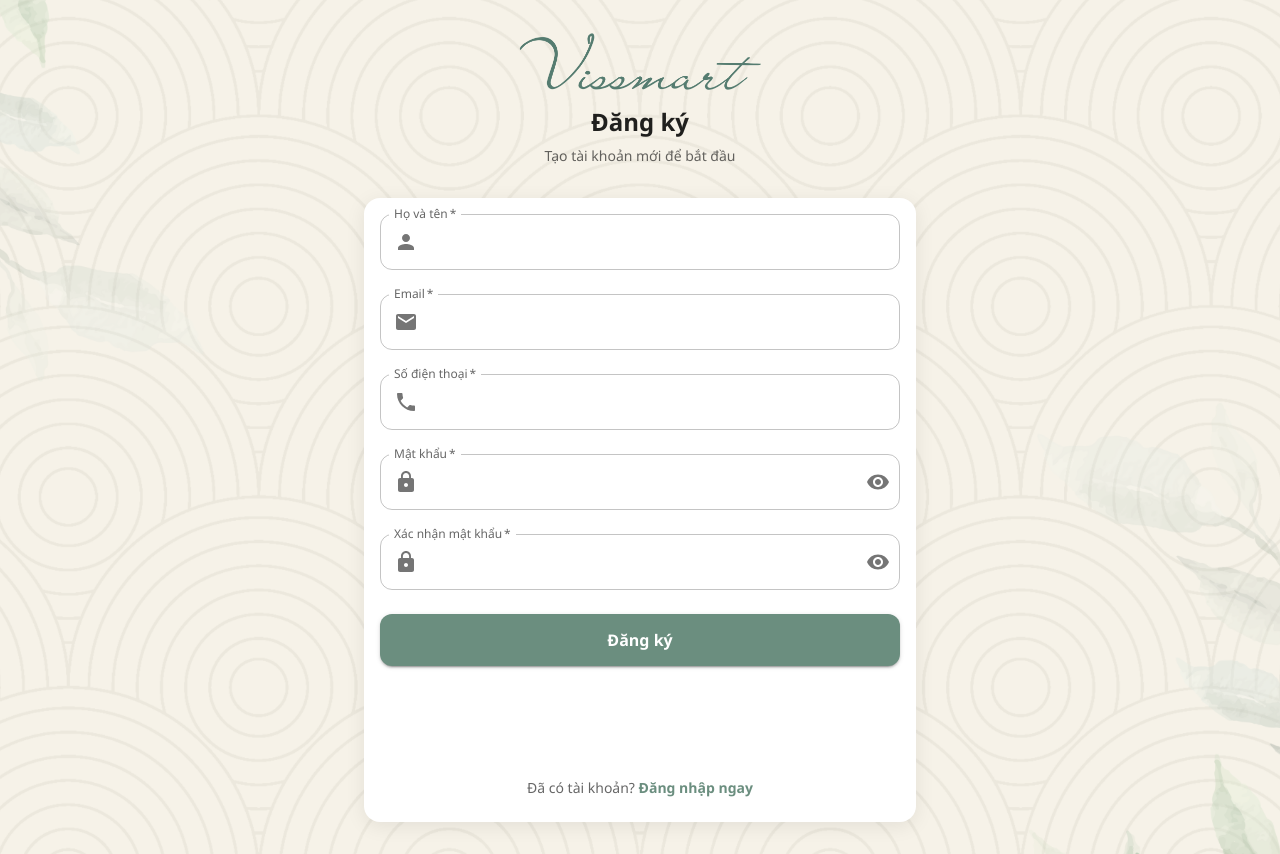
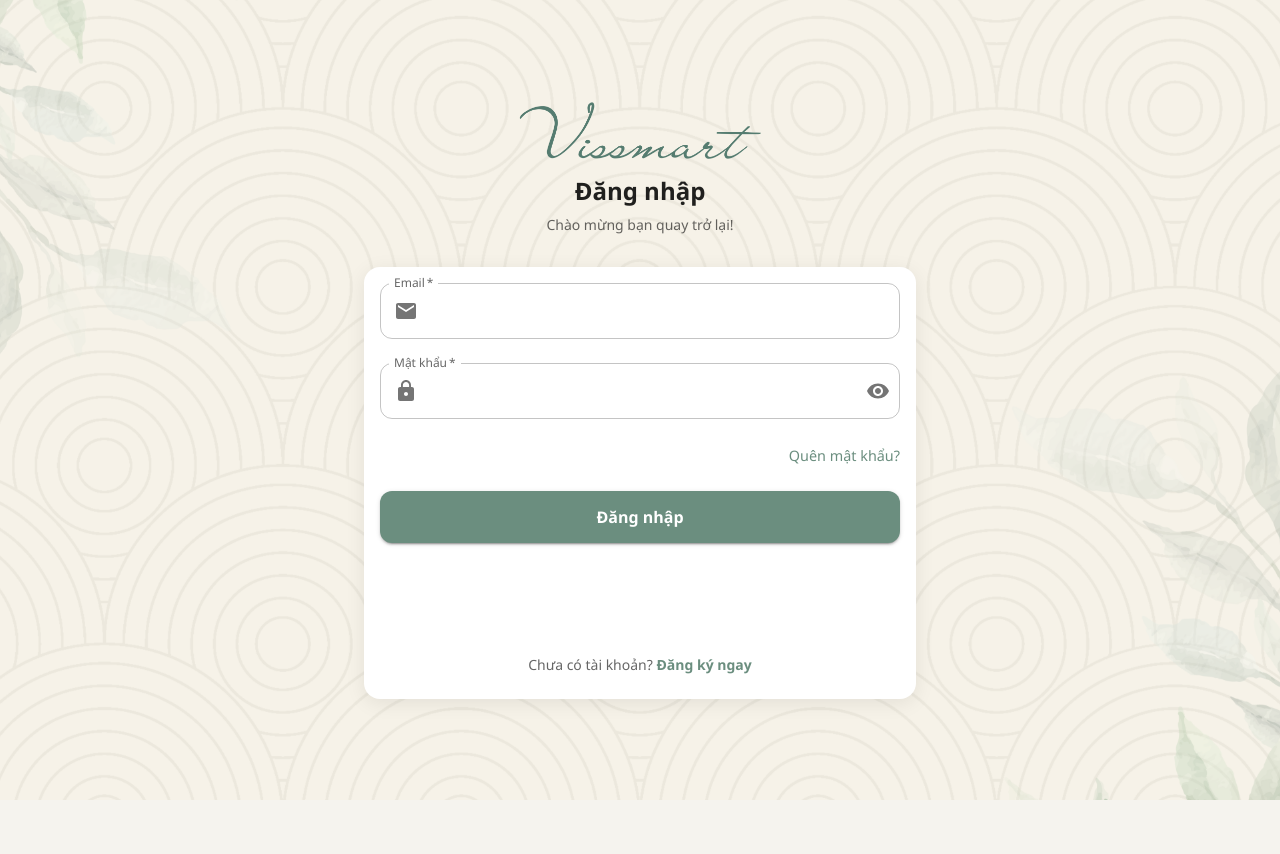
Before and after one commit to tad315/BTL_JAVA_N14, a React (Vite) app in the folder frontend/: page /login in a window 1280 px wide. After the commit the page ends 800 px from the top, so only its background shows below. Built offline with nearby package versions, Linux system fonts and the light colour scheme.

Commit message:
Update LoginPage.tsx

```diff
--- a/frontend/src/pages/LoginPage.tsx
+++ b/frontend/src/pages/LoginPage.tsx
@@ -9,32 +9,22 @@
   InputAdornment,
   IconButton,
 } from '@mui/material'
-import {
-  Visibility,
-  VisibilityOff,
-  Email,
-  Lock,
-  Person,
-  Phone,
-} from '@mui/icons-material'
+import { Visibility, VisibilityOff, Email, Lock } from '@mui/icons-material'
 import CustomInput from '../components/CustomInput'
 import CustomCard from '../components/CustomCard'
 import backgroundImage from '../assets/nen.png'
 import vissmartLogo from '../assets/Vissmart.png'
-import api from '../api' // <-- THÊM MỚI: Import file axios config
+import api from '../api'
 
-const RegisterPage = () => {
+const LoginPage = () => {
   const navigate = useNavigate()
   const [showPassword, setShowPassword] = useState(false)
-  const [showConfirmPassword, setShowConfirmPassword] = useState(false)
   const [formData, setFormData] = useState({
-    fullName: '',
     email: '',
-    phone: '',
     password: '',
-    confirmPassword: '',
   })
-  // Thêm state để xử lý lỗi từ backend
+
+  // State hiển thị lỗi nếu đăng nhập thất bại
   const [error, setError] = useState('')
 
   const handleChange = (e: React.ChangeEvent<HTMLInputElement>) => {
@@ -44,56 +34,62 @@
     })
   }
 
-  // ===================================
-  // PHẦN CẬP NHẬT ĐỂ LƯU TÊN
-  // ===================================
   const handleSubmit = async (e: React.FormEvent) => {
     e.preventDefault()
-    setError('') // Xóa lỗi cũ khi submit
-
-    if (formData.password !== formData.confirmPassword) {
-      setError('Mật khẩu xác nhận không khớp!')
-      return
-    }
+    setError('') // Reset lỗi trước khi gọi API mới
 
     try {
-      // Tách dữ liệu cần gửi (không gửi confirmPassword)
-      const { fullName, email, phone, password } = formData
+      const { email, password } = formData
 
-      // Gọi API đăng ký
-      const response = await api.post('/auth/register', {
-        fullName,
+      // 1. Gọi API đăng nhập
+      const response = await api.post('/auth/login', {
         email,
-        phone,
         password,
       })
 
-      // response.data sẽ chứa { token: "...", fullName: "..." }
-      console.log('Đăng ký thành công:', response.data)
+      console.log('Login Response:', response.data)
 
-      // 👉 THÊM DÒNG NÀY: LƯU HỌ VÀ TÊN VÀO LOCAL STORAGE
-      localStorage.setItem('userFullName', fullName)
+      // 2. Lưu token (bắt buộc)
+      if (response.data.token) {
+        localStorage.setItem('token', response.data.token)
+      }
 
-      // Thông báo và chuyển hướng đến trang đăng nhập
-      alert('Đăng ký thành công! Vui lòng đăng nhập.')
-      navigate('/login')
+      // 3. LƯU TÊN NGƯỜI DÙNG (Quan trọng để hiện trên Dashboard)
+      // Code này tự động kiểm tra xem backend trả về tên field là gì
+      const backendName = response.data.fullName || response.data.full_name || response.data.name;
+
+      if (backendName) {
+        localStorage.setItem('userFullName', backendName);
+      } else {
+        // Fallback: Nếu API login không trả về tên, thử xem lúc đăng ký có lưu không
+        // Nếu không có gì cả thì Dashboard sẽ hiện "User" mặc định
+        console.warn("API Login không trả về field tên (fullName/full_name).");
+      }
+
+      // 4. Chuyển hướng
+      navigate('/dashboard')
 
     } catch (err: any) {
-      // Xử lý lỗi từ backend
-      console.error('Lỗi khi đăng ký:', err)
-      if (err.response && err.response.data && err.response.data.message) {
-        // Nếu backend trả về lỗi cụ thể (ví dụ: Email đã tồn tại)
-        setError(err.response.data.message)
-      } else if (err.message === 'Network Error') {
-         setError('Không thể kết nối đến máy chủ. Vui lòng thử lại sau.')
+      console.error('Lỗi đăng nhập:', err)
+
+      // Xử lý hiển thị thông báo lỗi ra màn hình
+      if (err.message === 'Network Error') {
+         setError('Không thể kết nối đến máy chủ (Network Error).')
+      } else if (err.response) {
+        // Lỗi từ Backend trả về (ví dụ: 401 Unauthorized)
+        if (err.response.status === 401 || err.response.status === 403) {
+          setError('Email hoặc mật khẩu không chính xác.')
+        } else if (err.response.data && err.response.data.message) {
+          // Nếu backend có trả về message lỗi cụ thể
+          setError(err.response.data.message)
+        } else {
+          setError('Đã có lỗi xảy ra. Vui lòng thử lại.')
+        }
       } else {
-        setError('Đăng ký thất bại. Vui lòng kiểm tra lại thông tin.')
+         setError('Lỗi không xác định. Vui lòng thử lại.')
       }
     }
   }
-  // ===================================
-  // KẾT THÚC PHẦN CẬP NHẬT
-  // ===================================
 
   return (
     <Box
@@ -120,32 +116,16 @@
             }}
           />
           <Typography variant="h5" sx={{ fontWeight: 600, color: 'text.primary' }}>
-            Đăng ký
+            Đăng nhập
           </Typography>
           <Typography variant="body2" color="text.secondary" sx={{ mt: 1 }}>
-            Tạo tài khoản mới để bắt đầu
+            Chào mừng bạn quay trở lại!
           </Typography>
         </Box>
 
         <CustomCard elevation={2}>
           <form onSubmit={handleSubmit}>
             <Box sx={{ display: 'flex', flexDirection: 'column', gap: 3 }}>
-              {/* Các trường Input (fullName, email, phone, password...) */}
-
-              <CustomInput
-                name="fullName"
-                label="Họ và tên"
-                value={formData.fullName}
-                onChange={handleChange}
-                required
-                InputProps={{
-                  startAdornment: (
-                    <InputAdornment position="start">
-                      <Person color="action" />
-                    </InputAdornment>
-                  ),
-                }}
-              />
 
               <CustomInput
                 name="email"
@@ -158,21 +138,6 @@
                   startAdornment: (
                     <InputAdornment position="start">
                       <Email color="action" />
-                    </InputAdornment>
-                  ),
-                }}
-              />
-
-              <CustomInput
-                name="phone"
-                label="Số điện thoại"
-                value={formData.phone}
-                onChange={handleChange}
-                required // Bạn có thể bỏ required nếu SĐT không bắt buộc
-                InputProps={{
-                  startAdornment: (
-                    <InputAdornment position="start">
-                      <Phone color="action" />
                     </InputAdornment>
                   ),
                 }}
@@ -204,35 +169,29 @@
                 }}
               />
 
-              <CustomInput
-                name="confirmPassword"
-                label="Xác nhận mật khẩu"
-                type={showConfirmPassword ? 'text' : 'password'}
-                value={formData.confirmPassword}
-                onChange={handleChange}
-                required
-                InputProps={{
-                  startAdornment: (
-                    <InputAdornment position="start">
-                      <Lock color="action" />
-                    </InputAdornment>
-                  ),
-                  endAdornment: (
-                    <InputAdornment position="end">
-                      <IconButton
-                        onClick={() => setShowConfirmPassword(!showConfirmPassword)}
-                        edge="end"
-                      >
-                        {showConfirmPassword ? <VisibilityOff /> : <Visibility />}
-                      </IconButton>
-                    </InputAdornment>
-                  ),
-                }}
-              />
+              <Box sx={{ textAlign: 'right' }}>
+                <Link
+                  component={RouterLink}
+                  to="/forgot-password"
+                  sx={{
+                    color: 'primary.main',
+                    textDecoration: 'none',
+                    fontSize: '0.9rem',
+                    '&:hover': { textDecoration: 'underline' },
+                  }}
+                >
+                  Quên mật khẩu?
+                </Link>
+              </Box>
 
-              {/* THÊM MỚI: Hiển thị lỗi */}
+              {/* Hiển thị lỗi nếu có */}
               {error && (
-                <Typography color="error" variant="body2" textAlign="center">
+                <Typography
+                  color="error"
+                  variant="body2"
+                  textAlign="center"
+                  sx={{ backgroundColor: 'rgba(255,0,0,0.1)', p: 1, borderRadius: 1 }}
+                >
                   {error}
                 </Typography>
               )}
@@ -250,20 +209,19 @@
                   textTransform: 'none',
                 }}
               >
-                Đăng ký
+                Đăng nhập
               </Button>
 
-              {/* Social Login Section (Giữ nguyên) */}
               <Box sx={{ textAlign: 'center', my: 3 }}>
-                {/* ... code social ... */}
+                {/* Khu vực Social Login nếu cần */}
               </Box>
 
               <Box sx={{ textAlign: 'center', mt: 2 }}>
                 <Typography variant="body2" color="text.secondary">
-                  Đã có tài khoản?{' '}
+                  Chưa có tài khoản?{' '}
                   <Link
                     component={RouterLink}
-                    to="/login"
+                    to="/register"
                     sx={{
                       color: 'primary.main',
                       fontWeight: 600,
@@ -271,18 +229,16 @@
                       '&:hover': { textDecoration: 'underline' },
                     }}
                   >
-                    Đăng nhập ngay
+                    Đăng ký ngay
                   </Link>
                 </Typography>
               </Box>
             </Box>
           </form>
         </CustomCard>
-
-        {/* ...Phần Quay lại trang chủ... */}
       </Container>
     </Box>
   )
 }
 
-export default RegisterPage
+export default LoginPage
```
